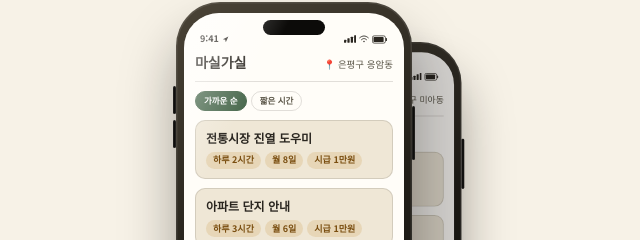
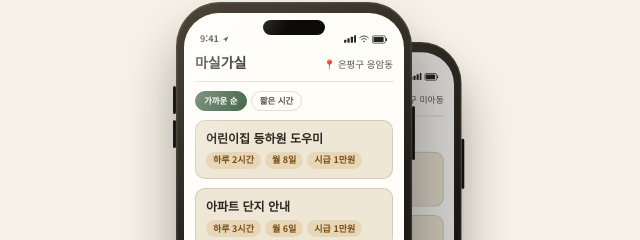
Before and after one commit to jeonghojeongho/masilgasil, a plain HTML site: page index.html in a window 1280 px wide. Shown: the part 62-302 px from the top of the page, 567-1207 px from the left. Drawn offline with Linux system fonts and the light colour scheme.

Commit message:
Update job title from '전통시장 진열 도우미' to '어린이집 등하원 도우미'

```diff
--- a/index.html
+++ b/index.html
@@ -449,7 +449,7 @@
               <span class="chip">짧은 시간</span>
             </div>
             <div class="job">
-              <p class="job-title">전통시장 진열 도우미</p>
+              <p class="job-title">어린이집 등하원 도우미</p>
               <div class="tags"><span class="tag">하루 2시간</span><span class="tag">월 8일</span><span class="tag">시급 1만원</span></div>
             </div>
             <div class="job">
```
